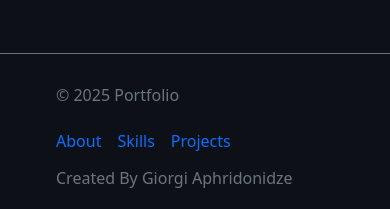
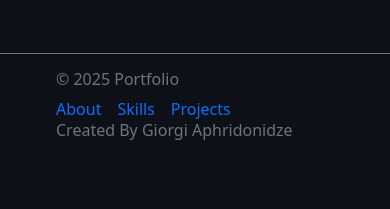
Before and after one commit to Apridonidze/portfolio, a React (Vite) app in the folder frontend/: page / in a window 390 px wide. Shown: the part 3991-4200 px from the top of the page. After the commit the page ends 4155 px from the top, so only its background shows below. Built offline with nearby package versions, Linux system fonts and the light colour scheme.

Commit message:
final styling change for responsiveness

```diff
--- a/frontend/src/index.css
+++ b/frontend/src/index.css
@@ -52,7 +52,8 @@ body {
     display: flex;
     justify-content: start;
   }
-  .container , .row {
-    margin: 0px;
-  }
+
+.container, .row, .col, .header-container, .projects-container, .readme-container {
+  margin: 0px;
+}
 }/*for mobile devices*/
```
